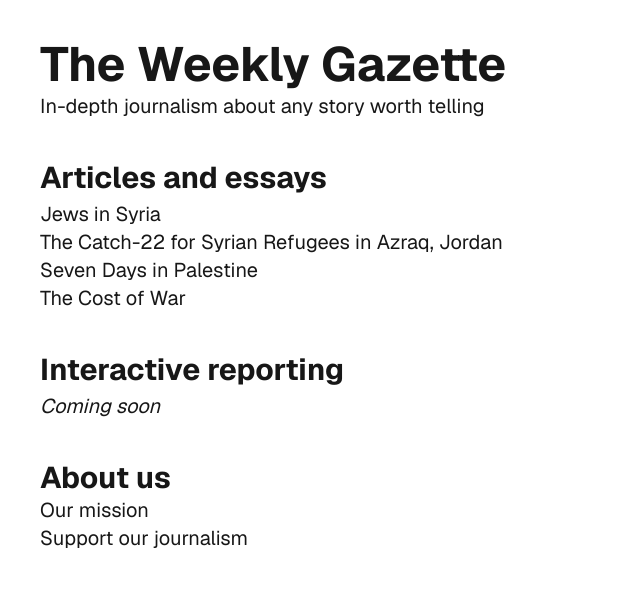
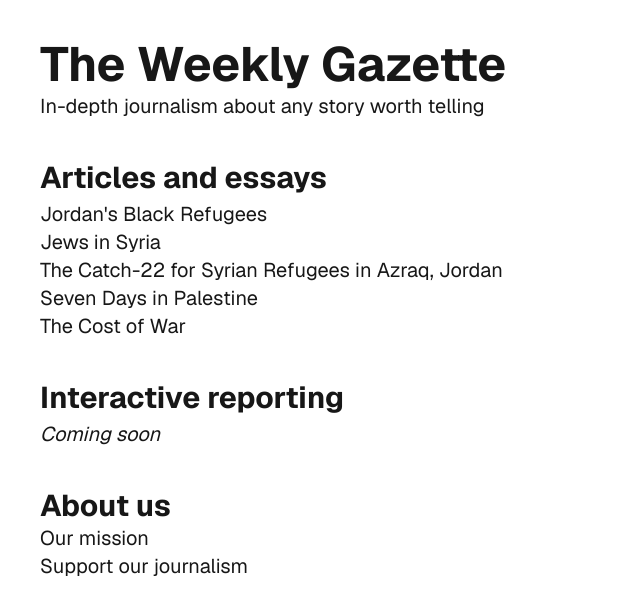
Before and after one commit to weekly-gazette/website, a Next.js app: page / in a window 1280 px wide. Shown: the top 614 px of the page, without its empty margins (0-640 px from the left). Built offline with nearby package versions, Linux system fonts and the light colour scheme.

Commit message:
Add article
Signed-off-by: ssudler <ssudler21@gmail.com>

```diff
--- a/app/page.js
+++ b/app/page.js
@@ -1,5 +1,9 @@
 export default function Home() {
   const articles = ([
+    {
+      title: "Jordan's Black Refugees",
+      link: "https://weeklygazette.substack.com/p/jordans-black-refugees",
+    },
     {
       title: "Jews in Syria",
       link: "https://weeklygazette.substack.com/p/jews-in-syria"
```
